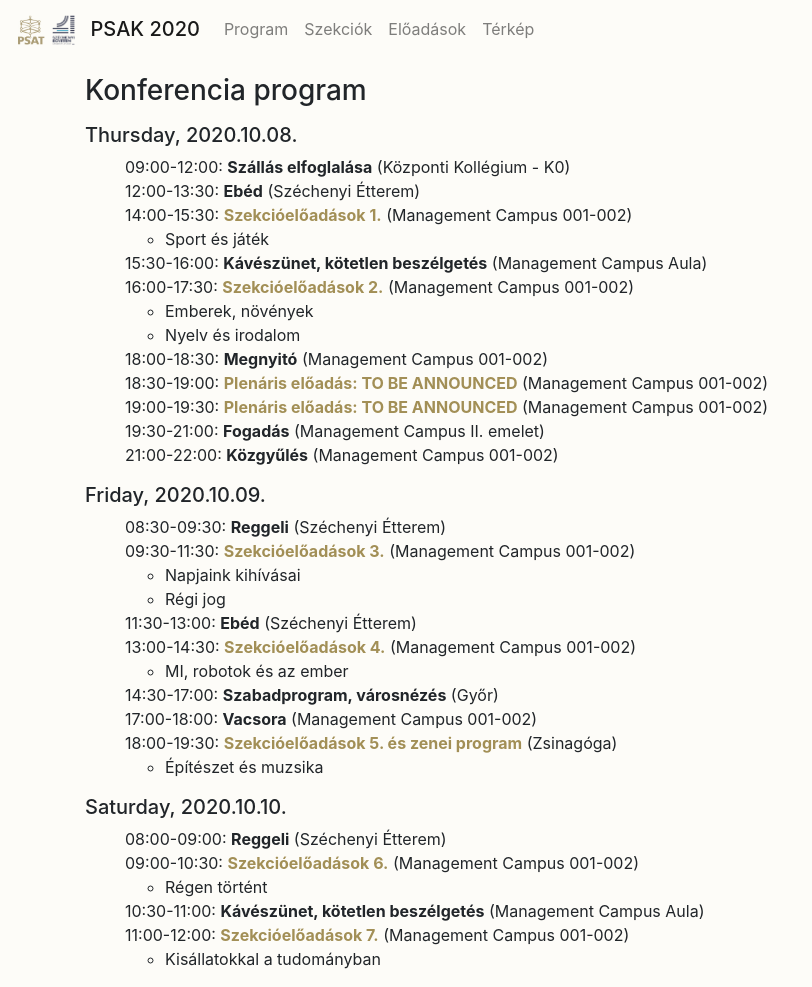
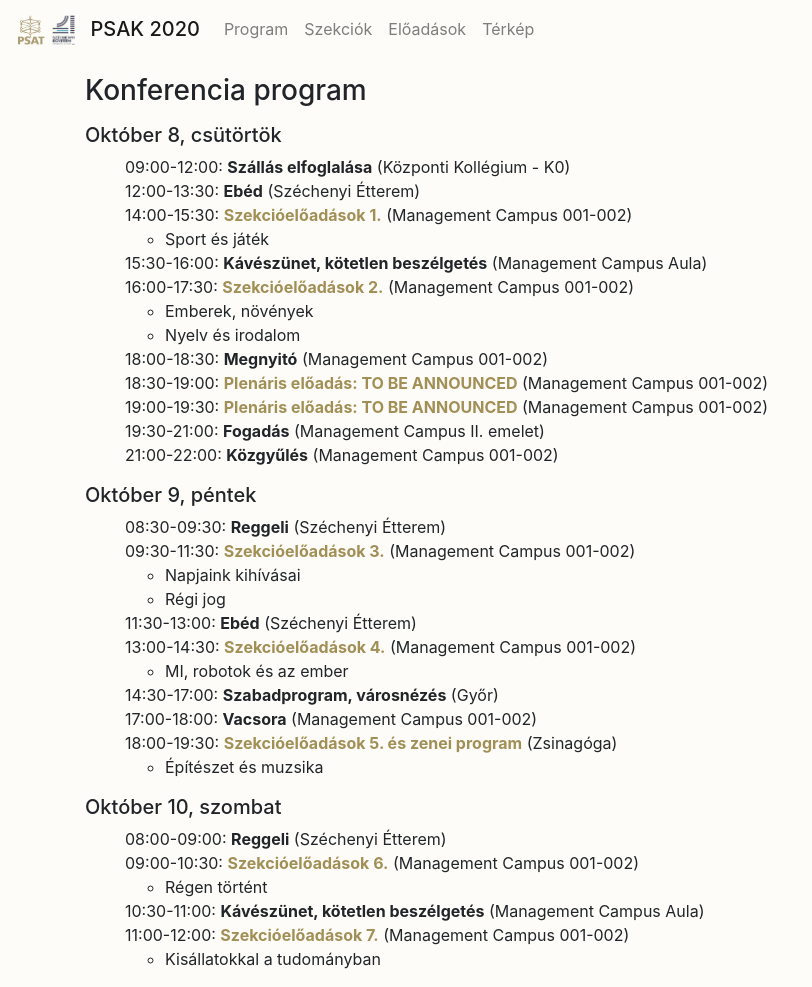
Before and after one commit to hegyhati/psak_2020, a Jekyll site: the page built from index.html, in a window 1280 px wide. Shown: the whole page, without its empty margins (0-812 px from the left). Built offline with Jekyll 4.4.1, drawn with Linux system fonts in a browser that asks for light colours.

Commit message:
Hungarian date

```diff
--- a/_data/program.json
+++ b/_data/program.json
@@ -1,6 +1,7 @@
 [
   {
     "date" : "2020-10-08",
+    "date-hu": "Október 8, csütörtök",
     "events" : [
       {
         "start" : "09:00", "finish" : "12:00",
@@ -77,6 +78,7 @@
   },
   {
     "date" : "2020-10-09",
+    "date-hu": "Október 9, péntek",
     "events" : [
       {
         "start" : "08:30", "finish" : "09:30",
@@ -143,6 +145,7 @@
   },
   {
     "date" : "2020-10-10",
+    "date-hu": "Október 10, szombat",
     "events" : [
       {
         "start" : "08:00", "finish" : "09:00",
--- a/index.html
+++ b/index.html
@@ -3,7 +3,7 @@ title: Konferencia program
 ---
 
 {% for day in site.data.program %}
-<h5>{{day.date | date: "%A, %Y.%m.%d."}}</h5>
+<h5>{{day.date-hu}}</h5>
   <ul style="list-style-type: none;">
   {% for event in day.events %}
     <li>
--- a/sections.html
+++ b/sections.html
@@ -3,7 +3,7 @@ title: Szekciók
 ---
 
 {% for day in site.data.program %}
-<h5>{{day.date | date: "%A, %Y.%m.%d."}}</h5>
+<h5>{{day.date-hu}}</h5>
   {% for event in day.events %}
     {% if event.sections or event.presentation %}
       <div class="border border-dark rounded-0 my-4 px-0 mx-0 row" id="{{event.name}}">
```
